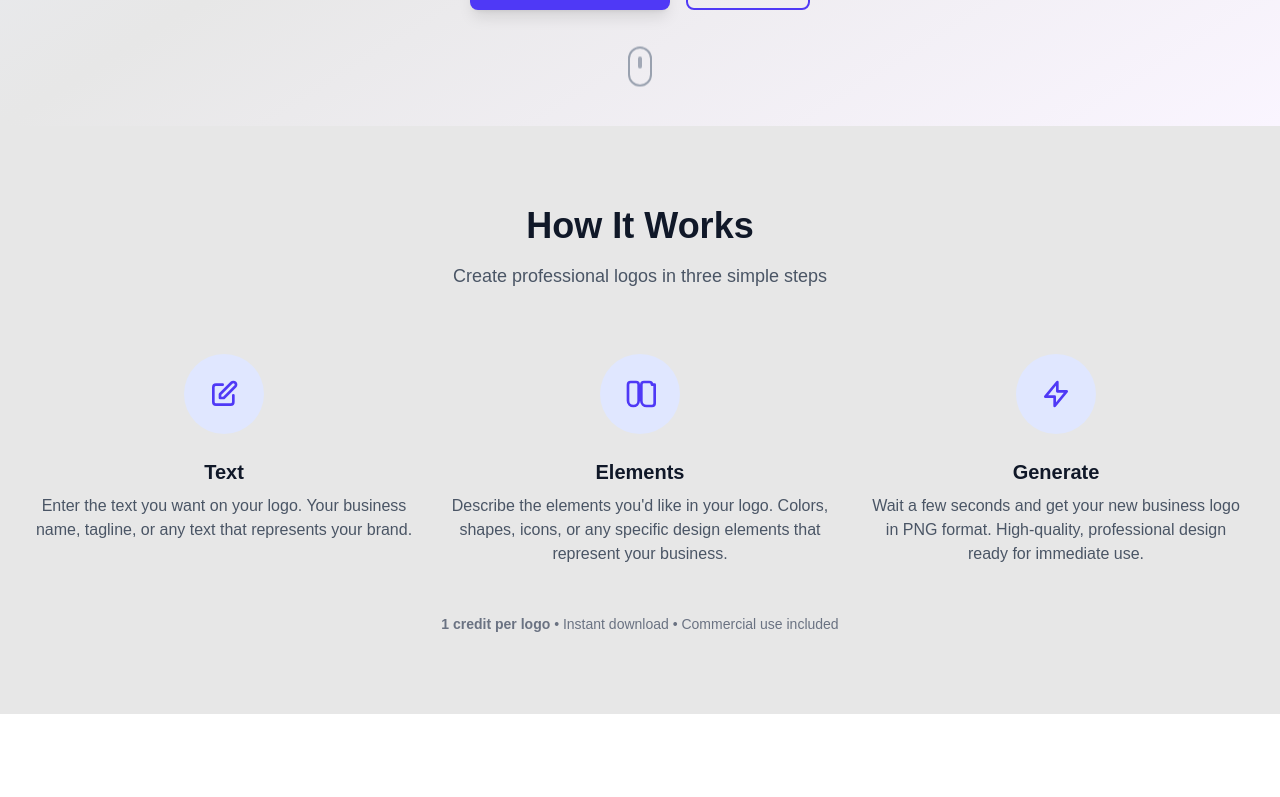
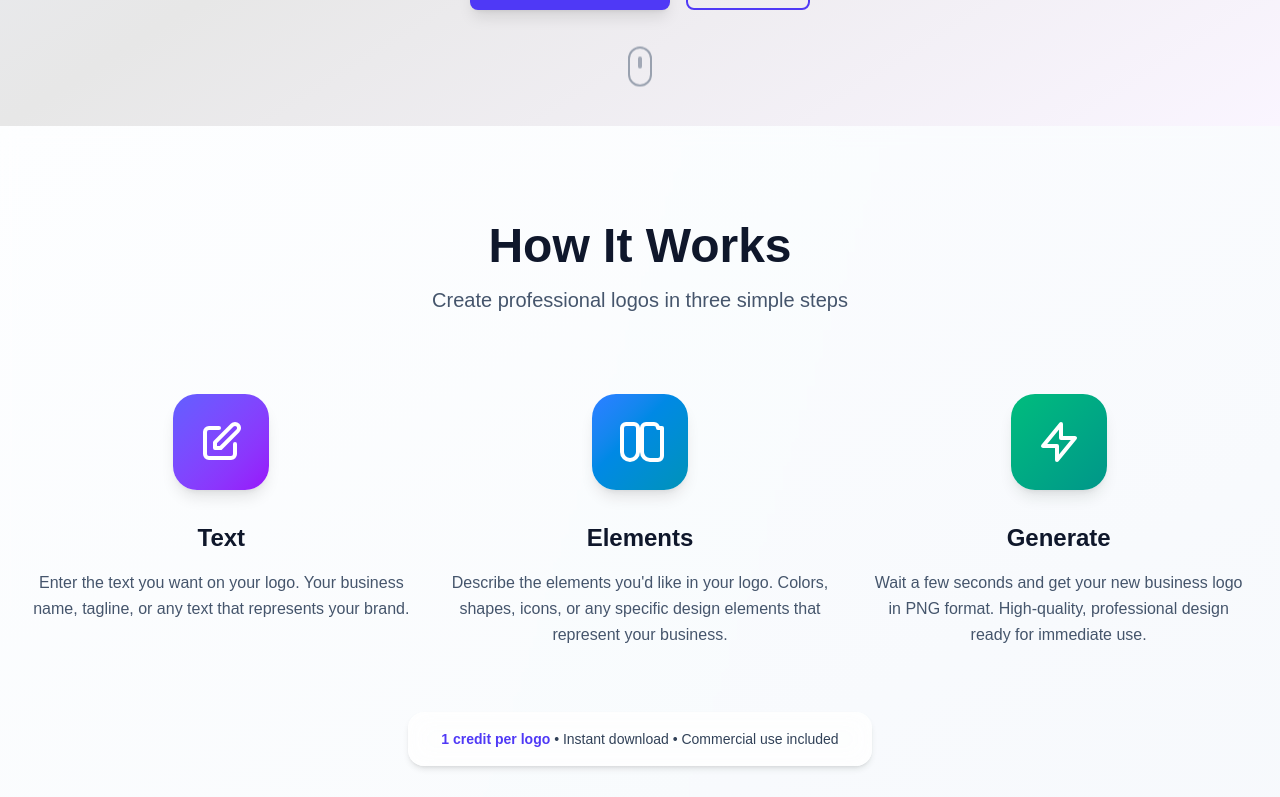
Before and after one commit to MidknightZERO/simplylogos, a Next.js app: page / in a window 1280 px wide. Shown: the part 674-1471 px from the top of the page. Built offline with nearby package versions, Linux system fonts and the light colour scheme; no server answers.

Commit message:
Modernize homepage: gradient backgrounds, animated feature cards

```diff
--- a/src/app/page.tsx
+++ b/src/app/page.tsx
@@ -25,7 +25,7 @@ export default function HomePage() {
 
   if (!user) {
     return (
-      <div className="min-h-screen bg-gray-50">
+      <div className="min-h-screen bg-gradient-to-br from-slate-50 via-blue-50 to-indigo-50">
         {/* Sticky Header */}
         <StickyHeader isVisible={isScrolled} />
 
@@ -38,59 +38,61 @@ export default function HomePage() {
         {/* Main Content */}
         <main className="relative z-10">
           {/* How It Works Section */}
-          <div className="py-20 bg-[#e7e7e7]">
+          <div className="py-24 bg-gradient-to-br from-white/80 to-slate-50/80 backdrop-blur-sm">
             <div className="max-w-7xl mx-auto px-4 sm:px-6 lg:px-8">
               <div className="text-center">
-                <h2 className="text-3xl font-extrabold text-gray-900 sm:text-4xl">
+                <h2 className="text-4xl font-extrabold text-slate-900 sm:text-5xl">
                   How It Works
                 </h2>
-                <p className="mt-4 text-lg text-gray-600">
+                <p className="mt-4 text-xl text-slate-600">
                   Create professional logos in three simple steps
                 </p>
               </div>
 
-              <div className="mt-16 grid grid-cols-1 gap-8 sm:grid-cols-3">
+              <div className="mt-20 grid grid-cols-1 gap-10 sm:grid-cols-3">
                 <div className="text-center group">
-                  <div className="flex items-center justify-center w-20 h-20 mx-auto bg-indigo-100 rounded-full group-hover:bg-indigo-200 transition-colors duration-300 group-hover:scale-110 transform">
-                    <svg className="w-8 h-8 text-indigo-600" fill="none" stroke="currentColor" viewBox="0 0 24 24">
+                  <div className="flex items-center justify-center w-24 h-24 mx-auto bg-gradient-to-br from-indigo-500 to-purple-600 rounded-3xl shadow-lg group-hover:shadow-2xl group-hover:scale-110 group-hover:-translate-y-2 transition-all duration-300">
+                    <svg className="w-12 h-12 text-white group-hover:rotate-6 transition-transform duration-300" fill="none" stroke="currentColor" viewBox="0 0 24 24">
                       <path strokeLinecap="round" strokeLinejoin="round" strokeWidth={2} d="M11 5H6a2 2 0 00-2 2v11a2 2 0 002 2h11a2 2 0 002-2v-5m-1.414-9.414a2 2 0 112.828 2.828L11.828 15H9v-2.828l8.586-8.586z" />
                     </svg>
                   </div>
-                  <h3 className="mt-6 text-xl font-semibold text-gray-900 group-hover:text-indigo-600 transition-colors">Text</h3>
-                  <p className="mt-2 text-gray-600">
+                  <h3 className="mt-8 text-2xl font-bold text-slate-900 group-hover:text-indigo-600 transition-colors">Text</h3>
+                  <p className="mt-4 text-slate-600 leading-relaxed">
                     Enter the text you want on your logo. Your business name, tagline, or any text that represents your brand.
                   </p>
                 </div>
 
                 <div className="text-center group">
-                  <div className="flex items-center justify-center w-20 h-20 mx-auto bg-indigo-100 rounded-full group-hover:bg-indigo-200 transition-colors duration-300 group-hover:scale-110 transform">
-                    <svg className="w-8 h-8 text-indigo-600" fill="none" stroke="currentColor" viewBox="0 0 24 24">
+                  <div className="flex items-center justify-center w-24 h-24 mx-auto bg-gradient-to-br from-blue-500 to-cyan-600 rounded-3xl shadow-lg group-hover:shadow-2xl group-hover:scale-110 group-hover:-translate-y-2 transition-all duration-300">
+                    <svg className="w-12 h-12 text-white group-hover:rotate-6 transition-transform duration-300" fill="none" stroke="currentColor" viewBox="0 0 24 24">
                       <path strokeLinecap="round" strokeLinejoin="round" strokeWidth={2} d="M7 21a4 4 0 01-4-4V5a2 2 0 012-2h4a2 2 0 012 2v12a4 4 0 01-4 4zM21 5a2 2 0 00-2-2h-4a2 2 0 00-2 2v12a4 4 0 004 4h4a2 2 0 002-2V5z" />
                     </svg>
                   </div>
-                  <h3 className="mt-6 text-xl font-semibold text-gray-900 group-hover:text-indigo-600 transition-colors">Elements</h3>
-                  <p className="mt-2 text-gray-600">
+                  <h3 className="mt-8 text-2xl font-bold text-slate-900 group-hover:text-blue-600 transition-colors">Elements</h3>
+                  <p className="mt-4 text-slate-600 leading-relaxed">
                     Describe the elements you&apos;d like in your logo. Colors, shapes, icons, or any specific design elements that represent your business.
                   </p>
                 </div>
 
                 <div className="text-center group">
-                  <div className="flex items-center justify-center w-20 h-20 mx-auto bg-indigo-100 rounded-full group-hover:bg-indigo-200 transition-colors duration-300 group-hover:scale-110 transform">
-                    <svg className="w-8 h-8 text-indigo-600" fill="none" stroke="currentColor" viewBox="0 0 24 24">
+                  <div className="flex items-center justify-center w-24 h-24 mx-auto bg-gradient-to-br from-emerald-500 to-teal-600 rounded-3xl shadow-lg group-hover:shadow-2xl group-hover:scale-110 group-hover:-translate-y-2 transition-all duration-300">
+                    <svg className="w-12 h-12 text-white group-hover:rotate-6 transition-transform duration-300" fill="none" stroke="currentColor" viewBox="0 0 24 24">
                       <path strokeLinecap="round" strokeLinejoin="round" strokeWidth={2} d="M13 10V3L4 14h7v7l9-11h-7z" />
                     </svg>
                   </div>
-                  <h3 className="mt-6 text-xl font-semibold text-gray-900 group-hover:text-indigo-600 transition-colors">Generate</h3>
-                  <p className="mt-2 text-gray-600">
+                  <h3 className="mt-8 text-2xl font-bold text-slate-900 group-hover:text-emerald-600 transition-colors">Generate</h3>
+                  <p className="mt-4 text-slate-600 leading-relaxed">
                     Wait a few seconds and get your new business logo in PNG format. High-quality, professional design ready for immediate use.
                   </p>
                 </div>
               </div>
 
-              <div className="mt-12 text-center">
-                <p className="text-sm text-gray-500">
-                  <span className="font-semibold">1 credit per logo</span> • Instant download • Commercial use included
-                </p>
+              <div className="mt-16 text-center">
+                <div className="glass inline-block rounded-2xl px-8 py-4 shadow-md">
+                  <p className="text-sm text-slate-700 font-medium">
+                    <span className="font-bold text-indigo-600">1 credit per logo</span> • Instant download • Commercial use included
+                  </p>
+                </div>
               </div>
             </div>
           </div>
```
